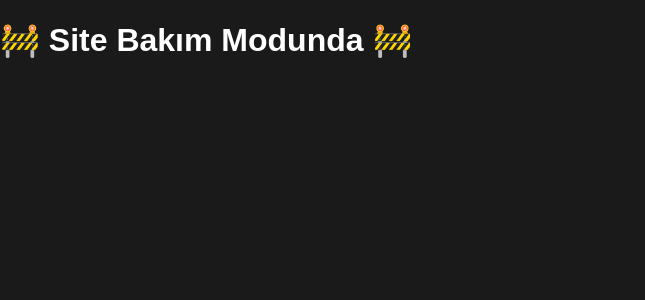
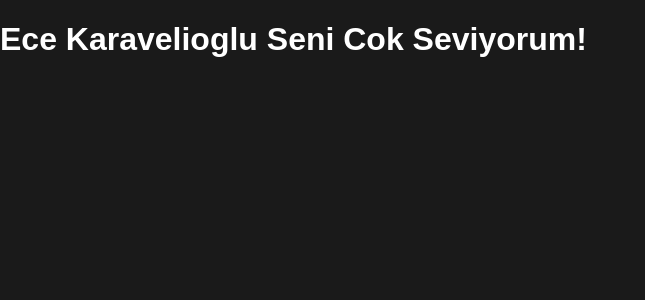
Before and after one commit to mdemirk1/kodhane, a Next.js app: page /maintenance in a window 1280 px wide. Shown: the top 300 px of the page, without its empty margins (0-645 px from the left). Built offline with nearby package versions, Linux system fonts and the light colour scheme.

Commit message:
new changes.

```diff
--- a/pages/maintenance.js
+++ b/pages/maintenance.js
@@ -1,7 +1,7 @@
 export default function Maintenance() {
     return (
       <div className="flex h-screen items-center justify-center bg-gray-900 text-white">
-        <h1 className="text-3xl font-bold text-red-500">🚧 Site Bakım Modunda 🚧</h1>
+        <h1 className="text-3xl font-bold text-red-500">Ece Karavelioglu Seni Cok Seviyorum!</h1>
       </div>
     );
   }
```
